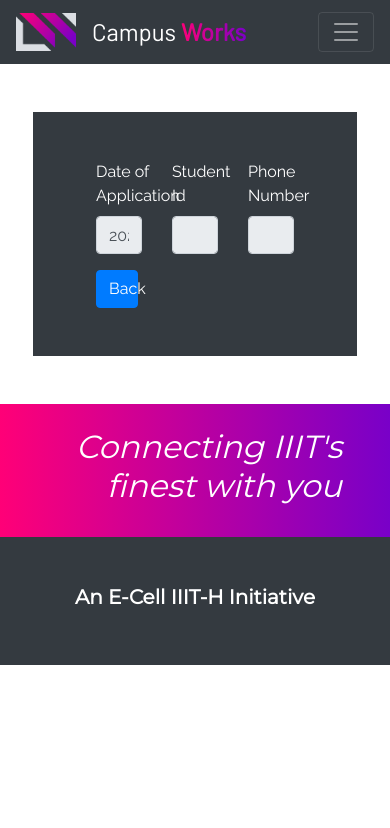
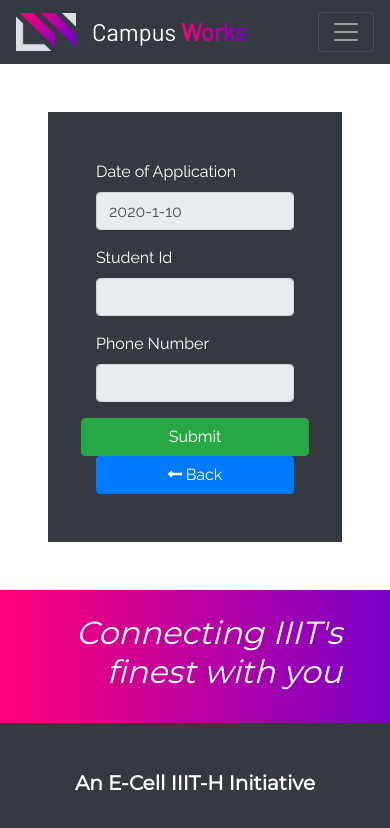
Before and after one commit to IIIT-ECell/campus_works, a React (Create React App) app in the folder tfront/: page /cworks/apply/1 in a window 390 px wide. Shown: the top 828 px of the page. Built offline with nearby package versions, Linux system fonts and the light colour scheme; no server answers.

Commit message:
fixed application

```diff
--- a/tfront/src/components/App.jsx
+++ b/tfront/src/components/App.jsx
@@ -18,8 +18,8 @@ import CompanyProfile from './CompanyProfile';
 import ReactDOM from 'react-dom'
 import { library } from '@fortawesome/fontawesome-svg-core'
 import { fab } from '@fortawesome/free-brands-svg-icons'
-import {faUser, faUserPlus, faEdit, faSignOutAlt, faSignInAlt, faHome, faFileSignature, faPlus, faChartLine, faUserGraduate, faUserCog} from '@fortawesome/free-solid-svg-icons'
-library.add(fab, faUser, faUserPlus, faEdit, faSignOutAlt, faSignInAlt, faHome, faFileSignature, faPlus, faChartLine, faUserGraduate, faUserCog);
+import {faUser, faUserPlus, faEdit, faSignOutAlt, faSignInAlt, faHome, faFileSignature, faPlus, faChartLine, faUserGraduate, faUserCog, faLongArrowAltLeft} from '@fortawesome/free-solid-svg-icons'
+library.add(fab, faUser, faUserPlus, faEdit, faSignOutAlt, faSignInAlt, faHome, faFileSignature, faPlus, faChartLine, faUserGraduate, faUserCog, faLongArrowAltLeft);
 function App(props) {
     return (
         <div>
--- a/tfront/src/components/ApplyforJob.jsx
+++ b/tfront/src/components/ApplyforJob.jsx
@@ -3,15 +3,14 @@ import NavStudent from './NavStudent';
 import { Form, FormGroup, Button } from 'react-bootstrap';
 import axios from 'axios';
 import { Link } from 'react-router-dom';
+import {FontAwesomeIcon} from '@fortawesome/react-fontawesome';
 
 class ApplyforJobs extends Component{
     constructor(props){
         super(props);
-        this.state = {formSubmitted:false};
         var today = new Date(),
         date = today.getFullYear() + '-' + (today.getMonth() + 1) + '-' + today.getDate();
-        console.log(today);
-        this.state={date_of_application: date,student:{student_id:""}};
+        this.state={formSubmitted:false,student:{},pk:{},date_of_application: date,student:{student_id:""}};
         this.handleChange = this.handleChange.bind(this);
         this.handleSubmit = this.handleSubmit.bind(this);
     }
@@ -59,7 +58,7 @@ class ApplyforJobs extends Component{
         .then((response)=>{
             console.log(response);
             alert(response.data.message);
-            this.setState({formSubmitted:false});
+            this.setState({formSubmitted:true});
         })
     }
 
@@ -68,21 +67,25 @@ class ApplyforJobs extends Component{
             <div>
             <NavStudent></NavStudent>
                 <div className="container p-5 rounded">
-                        <Form className="bg-dark text-white p-5 row" onSubmit={this.handleSubmit}>
-                            <Form.Group controlId="date_of_application" className="col-4">
+                        <Form className="bg-dark text-white p-5" onSubmit={this.handleSubmit}>
+                            <div className="row">
+                                <Form.Group controlId="date_of_application" className="col-md-4">
                                     <Form.Label>Date of Application</Form.Label>
                                     <Form.Control type="text" id="date_of_application" name="date_of_application" value={this.state.date_of_application} disabled></Form.Control>
                                 </Form.Group>
-                            <FormGroup controlId="student_id" className="col-4">
+                                <FormGroup controlId="student_id" className="col-md-4">
                                     <Form.Label>Student Id</Form.Label>
                                     <Form.Control type="text" id="student_id" name="student_id" value={this.state.student.student_id} disabled></Form.Control>
                                 </FormGroup>
-                            <FormGroup controlId="phone_number" className="col-4">
+                                <FormGroup controlId="phone_number" className="col-md-4">
                                     <Form.Label>Phone Number</Form.Label>
                                     <Form.Control type="text" id="phone_number" name="phone_number" value={this.state.student.phone_number} disabled></Form.Control>
                                 </FormGroup>
-                             {this.state.formSubmitted===false && <button type="submit" className="btn btn-dark w-100" onClick={this.handleSubmit}>Submit</button>}
-                             <Link to={"/student/home"} className="col-6"><Button variant="btn btn-primary col-6">Back</Button></Link>
+                            </div>
+                            <div className="row">
+                                {this.state.formSubmitted===false && <Button variant="btn btn-success" className="w-100 col-md-6" onClick={this.handleSubmit}>Submit</Button>}
+                                <Link to={"/student/home"} className="col-md-6"><Button variant="btn btn-primary" className="w-100"><FontAwesomeIcon icon="long-arrow-alt-left"/> Back</Button></Link>
+                            </div>
                         </Form>
                 </div>
             </div>
```
Lines whose indentation alone changed are shown as unchanged.
